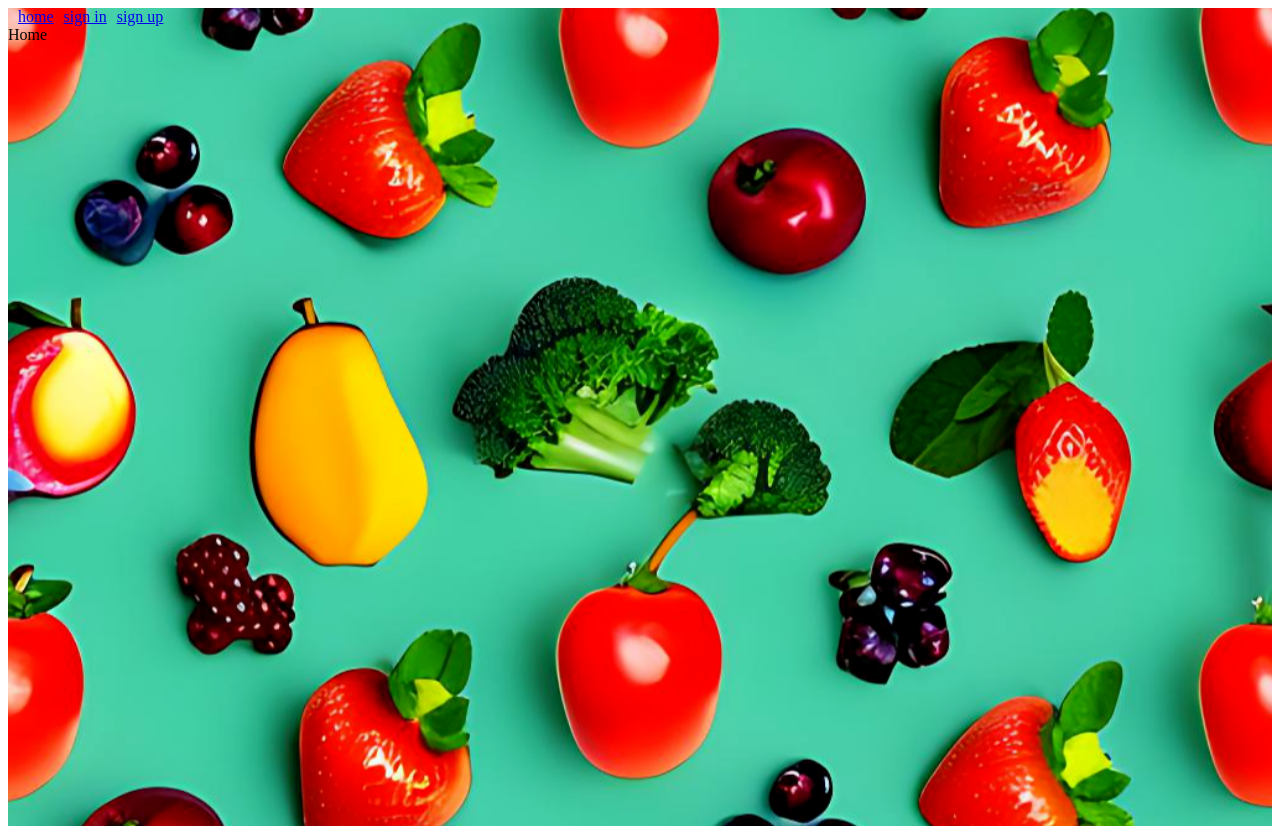
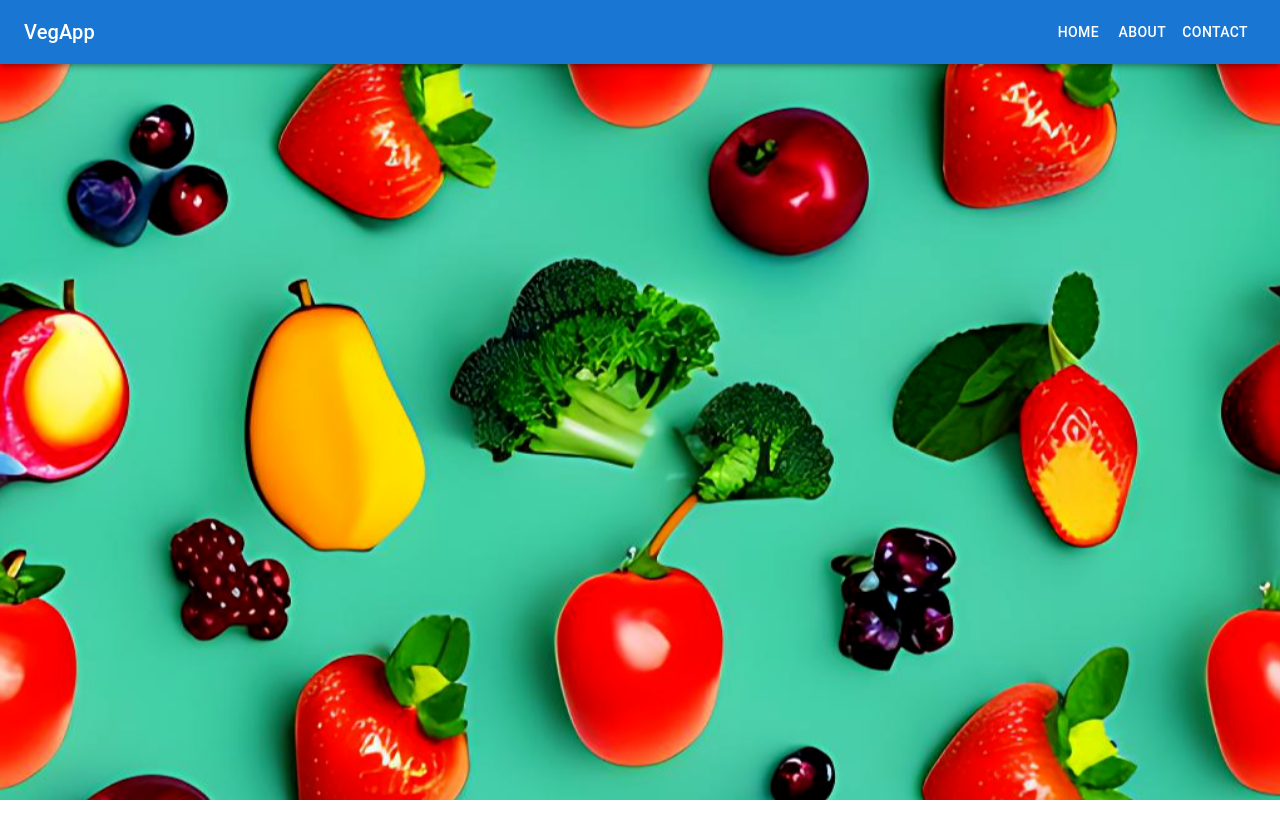
Before and after one commit to hphilpotts/veg-app-frontend, a React (Create React App) app: page / in a window 1280 px wide. After the commit the page ends 800 px from the top, so only its background shows below. Built offline with nearby package versions, Linux system fonts and the light colour scheme.

Commit message:
MUI <AppBar> added to App.js, not yet updated to fit needs of app/navigation requirements.

```diff
--- a/package.json
+++ b/package.json
@@ -5,7 +5,8 @@
   "dependencies": {
     "@emotion/react": "^11.10.6",
     "@emotion/styled": "^11.10.6",
-    "@mui/material": "^5.11.10",
+    "@mui/icons-material": "^5.11.11",
+    "@mui/material": "^5.11.12",
     "@testing-library/jest-dom": "^5.16.5",
     "@testing-library/react": "^13.4.0",
     "@testing-library/user-event": "^13.5.0",
--- a/src/App.js
+++ b/src/App.js
@@ -3,11 +3,13 @@
 import jwt_decode from 'jwt-decode';
 import './App.css';
 
-import { Route, Routes, Link, useNavigate } from 'react-router-dom';
+import { Route, Routes, useNavigate } from 'react-router-dom';
 
+import Nav from './Main/Nav';
+import NavTwoPointOh from './Main/NavTwoPointOh'
 import Auth from './User/Auth-main';
 import UserProfile from './User/User-profile';
-import Home from './Home';
+import Home from './Main/Home';
 import NoMatch from './Err/No-match';
 
 export default function App() {
@@ -26,7 +28,6 @@
       checkForTokenAndSave(res.data.token)
       if (res.data.token) {
         getLoggedInUser(sessionStorage.token)
-        console.log(loggedInUser);
         navigate('/')
       }
     })
@@ -46,7 +47,7 @@
 
   const getLoggedInUser = savedToken => {
     if (!savedToken) {
-      console.error('no saved token found!');
+      console.warn('no saved token found!');
     } else {
       const decoded = jwt_decode(savedToken)
       setLoggedInUser(decoded.user.username)
@@ -59,31 +60,22 @@
     setLoggedInUser(null)
     console.log('Clearing session storage...')
     sessionStorage.clear()
+    if (!sessionStorage.token) {
+      console.log('...session storage is clear!');
+    } else {
+      console.err('...SESSION STORAGE IS NOT CLEAR');
+    }
   }
 
   return (
     <div id='main'>
 
-      <nav>
-        <Link to="/">home</Link>
-        {!loggedInUser ? (
-          <>
-            <Link to="/user/signin">sign in</Link>
-            <Link to="/user/signup">sign up</Link>
-          </>
-        ) : (
-          <>
-            <Link onClick={logoutHandler} to='/user/signin'>logout</Link>
-            <Link to="/profile">hello, {loggedInUser}</Link>
-          </>
-        )}
-
-      </nav>
+      <NavTwoPointOh loggedInUser={loggedInUser} logoutHandler={logoutHandler}/>
 
       <Routes>
         <Route path='/' element={<Home />}></Route>
         <Route path='user/*' element={<Auth authHandler={authHandler}/>}></Route>
-        <Route path='/profile' element={<UserProfile />}></Route>
+        <Route path='/profile' element={<UserProfile user={loggedInUser}/>}></Route>
         <Route path='*' element={<NoMatch />}></Route>
       </Routes>
 
--- a/src/Home.js
+++ b/src/Main/Home.js
@@ -1,5 +1,5 @@
 import React from 'react'
-import './App.css';
+import '../App.css';
 
 export default function Home() {
   return (
--- /dev/null
+++ b/src/Main/Nav.js
@@ -0,0 +1,29 @@
+import React from 'react'
+
+import { Link } from 'react-router-dom'
+
+export default function Nav(props) {
+
+    const loggedInUser = props.loggedInUser
+
+    const logoutHandler = e => {
+      props.logoutHandler(e)
+    }
+
+  return (
+    <div>
+        <Link to="/">home</Link>
+        {!loggedInUser ? (
+          <>
+            <Link to="/user/signin">sign in</Link>
+            <Link to="/user/signup">sign up</Link>
+          </>
+        ) : (
+          <>
+            <Link onClick={logoutHandler} to='/user/signin'>logout</Link>
+            <Link to="/profile">hello, {loggedInUser}</Link>
+          </>
+        )}
+    </div>
+  )
+}
--- /dev/null
+++ b/src/Main/NavTwoPointOh.js
@@ -0,0 +1,108 @@
+import * as React from 'react';
+
+import { Link } from 'react-router-dom'
+
+import AppBar from '@mui/material/AppBar';
+import Box from '@mui/material/Box';
+import CssBaseline from '@mui/material/CssBaseline';
+import Divider from '@mui/material/Divider';
+import Drawer from '@mui/material/Drawer';
+import IconButton from '@mui/material/IconButton';
+import List from '@mui/material/List';
+import ListItem from '@mui/material/ListItem';
+import ListItemButton from '@mui/material/ListItemButton';
+import ListItemText from '@mui/material/ListItemText';
+import Toolbar from '@mui/material/Toolbar';
+import Typography from '@mui/material/Typography';
+import Button from '@mui/material/Button';
+import MenuIcon from '@mui/icons-material/Menu';
+
+const drawerWidth = 240;
+const navItems = ['Home', 'About', 'Contact'];
+
+export default function NavTwoPointOh(props) {
+
+  const { window } = props;
+
+  const loggedInUser = props.loggedInUser
+
+  const logoutHandler = e => {
+    props.logoutHandler(e)
+  }
+
+  const [mobileOpen, setMobileOpen] = React.useState(false);
+
+  const handleDrawerToggle = () => {
+    setMobileOpen((prevState) => !prevState);
+  };
+
+  const drawer = (
+    <Box onClick={handleDrawerToggle} sx={{ textAlign: 'center' }}>
+      <Typography variant="h6" sx={{ my: 2 }}>
+        MUI
+      </Typography>
+      <Divider />
+      <List>
+        {navItems.map((item) => (
+          <ListItem key={item} disablePadding>
+            <ListItemButton sx={{ textAlign: 'center' }}>
+              <ListItemText primary={item} />
+            </ListItemButton>
+          </ListItem>
+        ))}
+      </List>
+    </Box>
+  );
+
+  const container = window !== undefined ? () => window().document.body : undefined;
+
+  return (
+    <Box sx={{ display: 'flex' }}>
+      <CssBaseline />
+      <AppBar component="nav">
+        <Toolbar>
+          <IconButton
+            color="inherit"
+            aria-label="open drawer"
+            edge="start"
+            onClick={handleDrawerToggle}
+            sx={{ mr: 2, display: { sm: 'none' } }}
+          >
+            <MenuIcon />
+          </IconButton>
+          <Typography
+            variant="h6"
+            component="div"
+            sx={{ flexGrow: 1, display: { xs: 'none', sm: 'block' } }}
+          >
+            VegApp
+          </Typography>
+          <Box sx={{ display: { xs: 'none', sm: 'block' } }}>
+            {navItems.map((item) => (
+              <Button key={item} sx={{ color: '#fff' }}>
+                {item}
+              </Button>
+            ))}
+          </Box>
+        </Toolbar>
+      </AppBar>
+      <Box component="nav">
+        <Drawer
+          container={container}
+          variant="temporary"
+          open={mobileOpen}
+          onClose={handleDrawerToggle}
+          ModalProps={{
+            keepMounted: true, // Better open performance on mobile.
+          }}
+          sx={{
+            display: { xs: 'block', sm: 'none' },
+            '& .MuiDrawer-paper': { boxSizing: 'border-box', width: drawerWidth },
+          }}
+        >
+          {drawer}
+        </Drawer>
+      </Box>
+    </Box>
+  );
+}
--- a/src/User/User-profile.js
+++ b/src/User/User-profile.js
@@ -1,7 +1,20 @@
 import React from 'react'
 
-export default function UserProfile() {
+import { Box, Paper } from '@mui/material';
+
+import './User.css'
+
+export default function UserProfile(props) {
+
+  const user = props.user
+
   return (
-    <div>User-profile</div>
+    <>
+    <Box className='auth-container'>
+      <Paper elevation={3} className='auth-paper'>
+        <h1>THIS IS THE PROFILE FOR {user.toUpperCase()}</h1>
+      </Paper>
+    </Box>
+  </>
   )
 }
```
Also changed, not shown: 2 other files (tests, documents, lock files or other folders).
